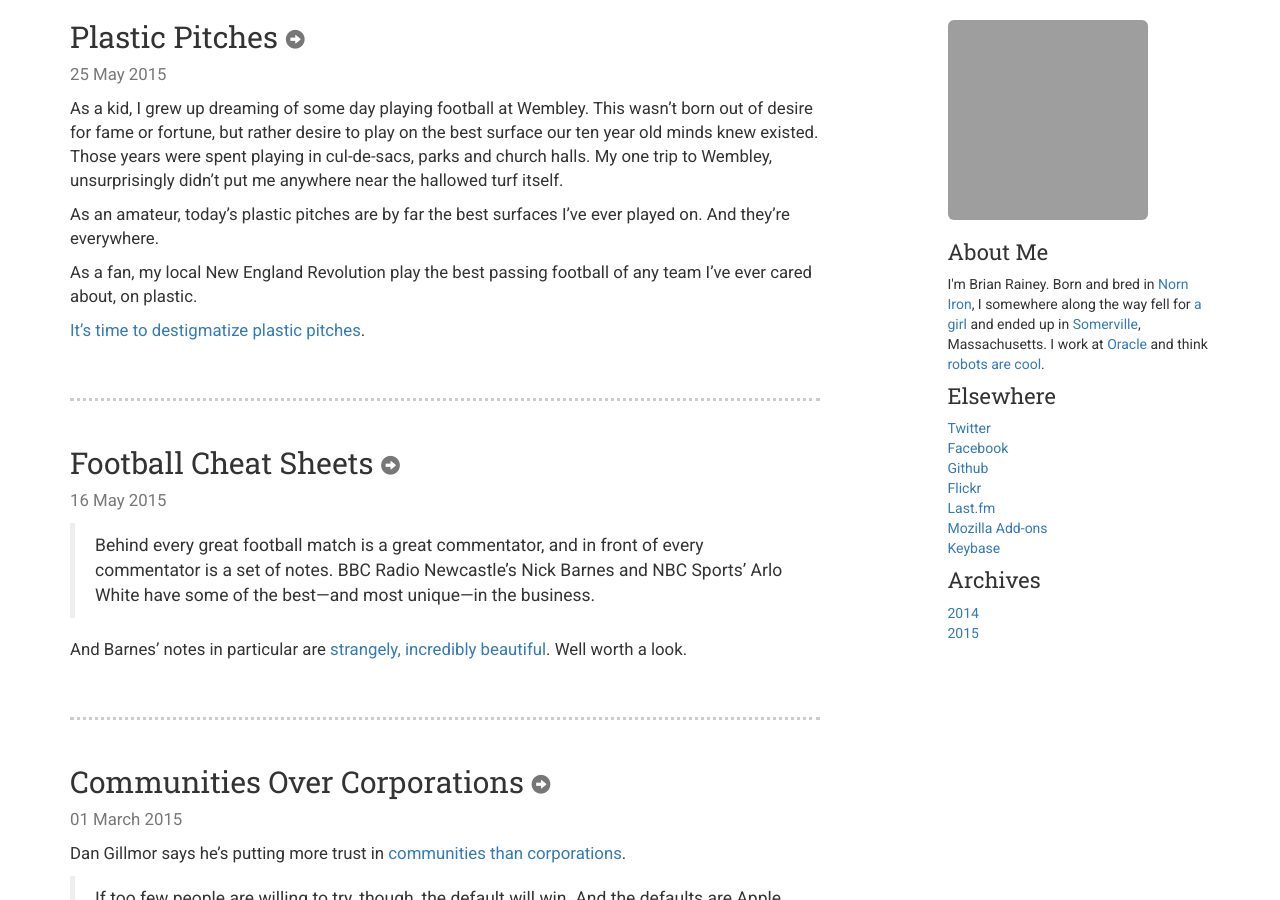
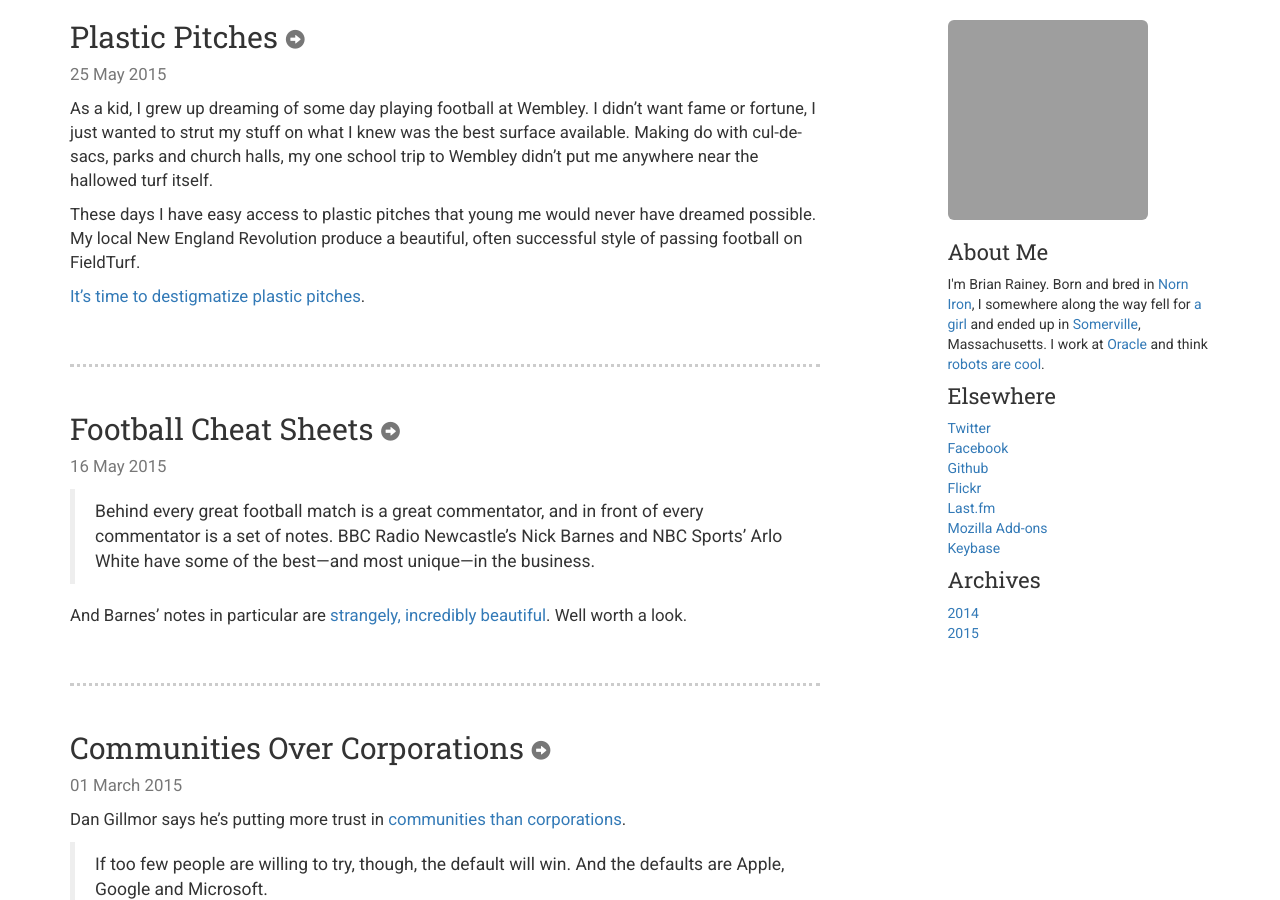
Before and after one commit to brianrainey/brianrainey.github.com, a Jekyll site: the page built from index.html, in a window 1280 px wide and 900 px high. Built offline with Jekyll 4.4.1, drawn with Linux system fonts in a browser that asks for light colours; nearby versions of some CDN libraries; comment, search, counter and statistics services are not loaded; grey boxes are pictures that could not be loaded.

Commit message:
Plastic pitch update.

```diff
--- a/_posts/2015-05-25-plastic-pitches.md
+++ b/_posts/2015-05-25-plastic-pitches.md
@@ -4,17 +4,14 @@ layout: post
 ---
 
 As a kid, I grew up dreaming of some day playing football at
-Wembley. This wasn't born out of desire for fame or fortune, but
-rather desire to play on the best surface our ten year old minds knew
-existed. Those years were spent playing in cul-de-sacs, parks and
-church halls. My one trip to Wembley, unsurprisingly didn't put me
-anywhere near the hallowed turf itself.
+Wembley. I didn't want fame or fortune, I just wanted to strut my
+stuff on what I knew was the best surface available. Making do with
+cul-de-sacs, parks and church halls, my one school trip to Wembley
+didn't put me anywhere near the hallowed turf itself.
 
-As an amateur, today's plastic pitches are by far the best surfaces
-I've ever played on. And they're everywhere.
-
-As a fan, my local New England Revolution play the best passing
-football of any team I've ever cared about, on plastic.
+These days I have easy access to plastic pitches that young me would
+never have dreamed possible. My local New England Revolution produce a
+beautiful, often successful style of passing football on FieldTurf.
 
 [It's time to destigmatize plastic pitches][1].
 
```
